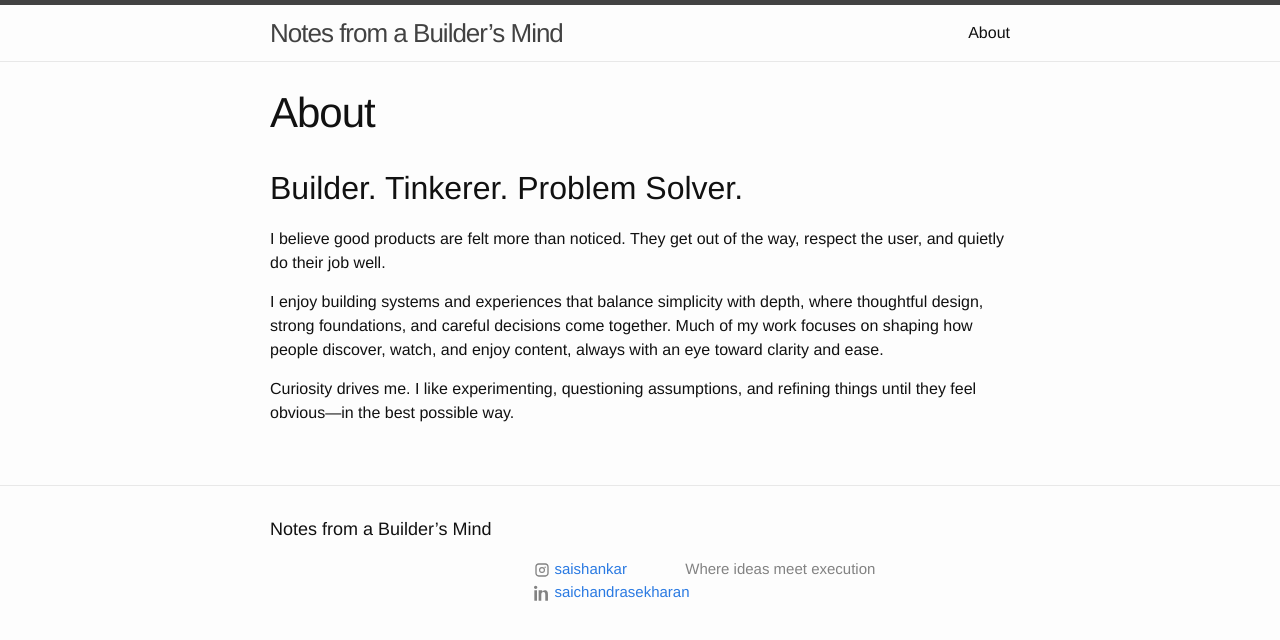
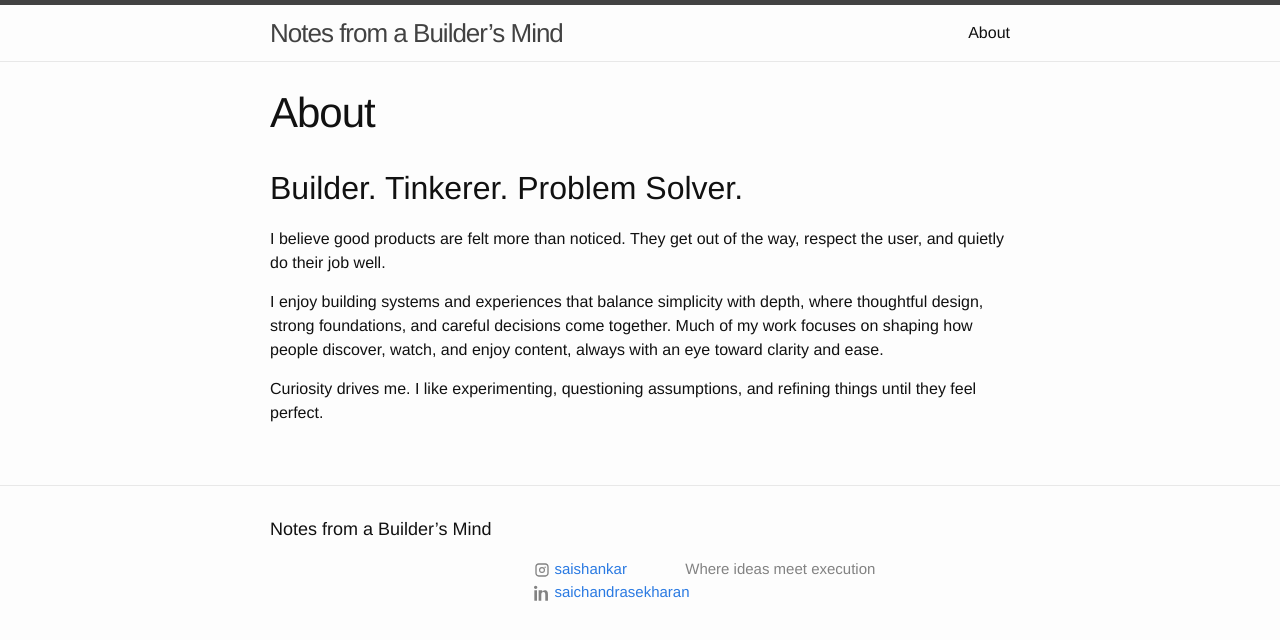
Before and after one commit to saichand/saichand.github.io, a Jekyll site: the page built from about.md, in a window 1280 px wide. Shown: the top 640 px of the page. Built offline with Jekyll 4.4.1, drawn with Linux system fonts in a browser that asks for light colours.

Commit message:
Update about.md

```diff
--- a/about.md
+++ b/about.md
@@ -10,4 +10,4 @@ I believe good products are felt more than noticed. They get out of the way, res
 
 I enjoy building systems and experiences that balance simplicity with depth, where thoughtful design, strong foundations, and careful decisions come together. Much of my work focuses on shaping how people discover, watch, and enjoy content, always with an eye toward clarity and ease.
 
-Curiosity drives me. I like experimenting, questioning assumptions, and refining things until they feel obvious—in the best possible way.
+Curiosity drives me. I like experimenting, questioning assumptions, and refining things until they feel perfect.
```
